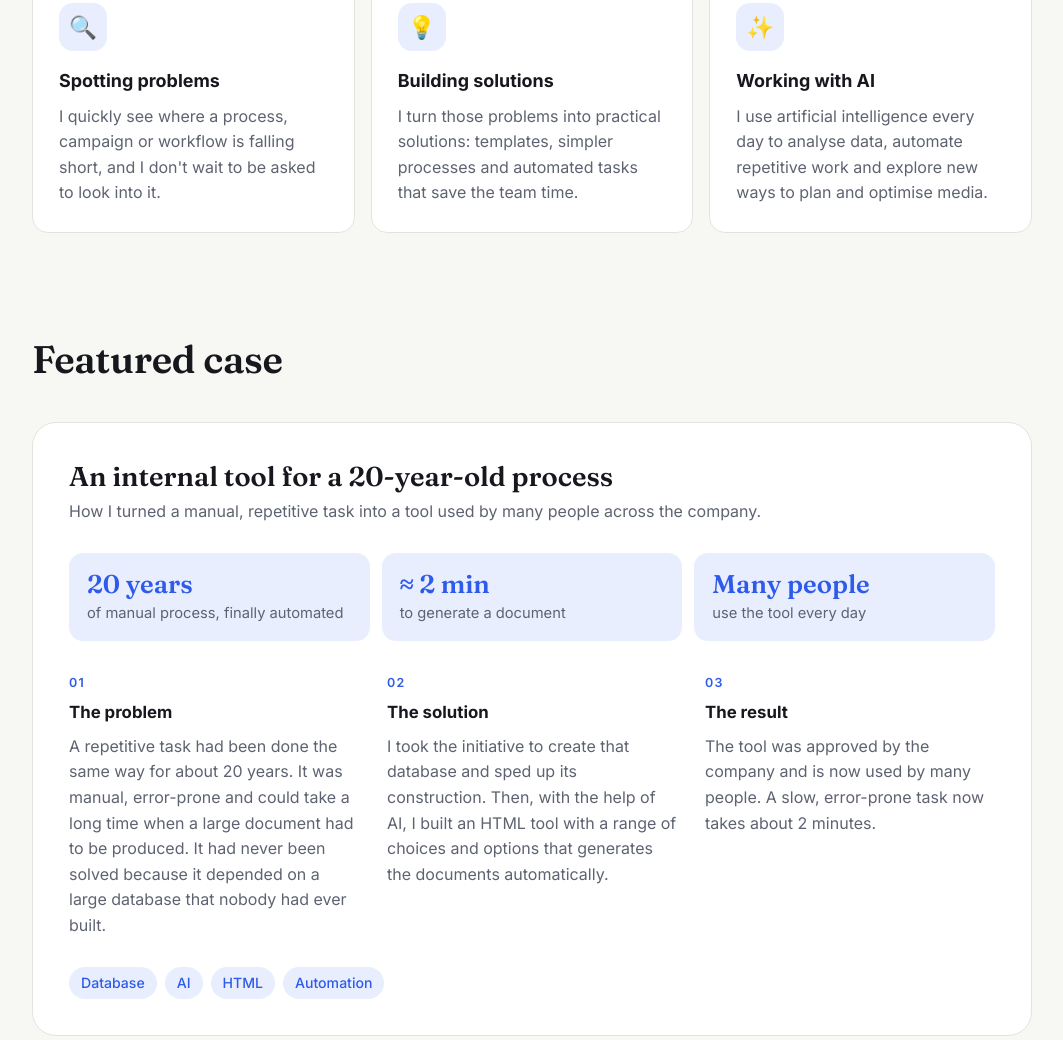
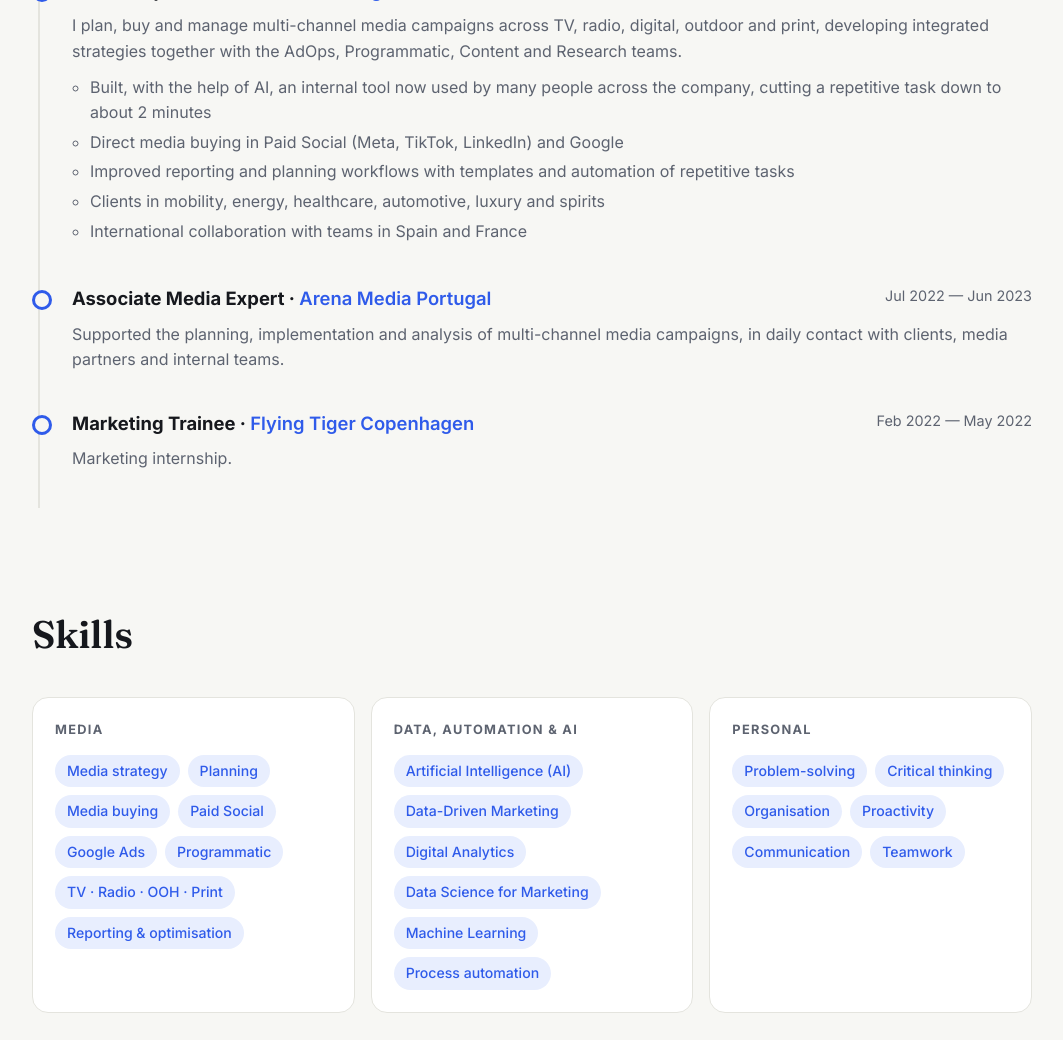
Before and after one commit to claudiarosa00/claudia-rosa, a plain HTML site: page index.html in a window 1280 px wide. Shown: the part 1599-2639 px from the top of the page, without its empty margins (108-1171 px from the left). Drawn offline with Linux system fonts and the light colour scheme.

Commit message:
Remover Como trabalho e Caso; certificações preparadas para PDF
Co-Authored-By: Claude Opus 5.5 <noreply@anthropic.com>
Claude-Session: https://claude.ai/code/session_01RrvrbJ8y34TfL2akXYAHAg

```diff
--- a/data.js
+++ b/data.js
@@ -41,6 +41,7 @@ window.SITE = {
       telefone: "Telefone",
       cv: "Descarregar CV",
       verProjeto: "Ver projeto →",
+      verCert: "Ver certificado",
       traduzido: "",
       tema: "Mudar tema",
     },
@@ -70,30 +71,9 @@ window.SITE = {
       { valor: "5+", legenda: "indústrias, de energia a luxo" },
     ],
 
-    abordagem: [
-      { icone: "🔍", titulo: "Detetar problemas", texto: "Tenho facilidade em perceber onde um processo, uma campanha ou um fluxo de trabalho está a falhar, e não espero que alguém me peça para olhar para isso." },
-      { icone: "💡", titulo: "Criar soluções", texto: "Transformo esses problemas em soluções práticas: templates, processos mais simples e tarefas automatizadas que poupam tempo à equipa." },
-      { icone: "✨", titulo: "Trabalhar com AI", texto: "Uso inteligência artificial no dia a dia para analisar dados, automatizar trabalho repetitivo e explorar novas formas de planear e otimizar media." },
-    ],
+    abordagem: [], // vazio = a secção "Como trabalho" não aparece
 
-    casos: [
-      {
-        titulo: "Uma ferramenta interna para um processo com 20 anos",
-        resumo: "Como transformei uma tarefa manual e repetitiva numa ferramenta usada por muitas pessoas na empresa.",
-        problema:
-          "Uma tarefa repetitiva era feita da mesma forma há cerca de 20 anos. Era manual, sujeita a erros e podia demorar bastante tempo quando era preciso gerar um documento grande. Nunca tinha sido resolvida porque dependia de uma grande base de dados que ninguém tinha construído.",
-        solucao:
-          "Tomei a iniciativa de criar essa base de dados e acelerei a sua construção. Depois, com a ajuda de AI, desenvolvi uma ferramenta em HTML, com várias escolhas e opções, que gera os documentos automaticamente.",
-        resultado:
-          "A ferramenta foi aprovada pela empresa e hoje é usada por muitas pessoas. Uma tarefa lenta e propensa a erros passou a fazer-se em cerca de 2 minutos.",
-        metricas: [
-          { valor: "20 anos", legenda: "de processo manual, finalmente automatizado" },
-          { valor: "≈ 2 min", legenda: "para gerar um documento" },
-          { valor: "Muitas pessoas", legenda: "usam a ferramenta todos os dias" },
-        ],
-        tags: ["Base de dados", "AI", "HTML", "Automação"],
-      },
-    ],
+    casos: [], // vazio = a secção "Caso em destaque" não aparece
 
     experiencia: [
       {
@@ -134,8 +114,8 @@ window.SITE = {
     ],
 
     certificacoes: [
-      { nome: "TikTok Media Buying Professional", emissor: "TikTok for Business", data: "2026" },
-      { nome: "Google Ads Display Certification", emissor: "Google Skillshop", data: "2026" },
+      { nome: "TikTok Media Buying Professional", emissor: "TikTok for Business", data: "2026", pdf: "" },
+      { nome: "Google Ads Display Certification", emissor: "Google Skillshop", data: "2026", pdf: "" },
     ],
 
     recomendacao: {
@@ -179,6 +159,7 @@ window.SITE = {
       telefone: "Phone",
       cv: "Download CV",
       verProjeto: "View project →",
+      verCert: "View certificate",
       traduzido: "Translated from Portuguese",
       tema: "Toggle theme",
     },
@@ -208,30 +189,9 @@ window.SITE = {
       { valor: "5+", legenda: "industries, from energy to luxury" },
     ],
 
-    abordagem: [
-      { icone: "🔍", titulo: "Spotting problems", texto: "I quickly see where a process, campaign or workflow is falling short, and I don't wait to be asked to look into it." },
-      { icone: "💡", titulo: "Building solutions", texto: "I turn those problems into practical solutions: templates, simpler processes and automated tasks that save the team time." },
-      { icone: "✨", titulo: "Working with AI", texto: "I use artificial intelligence every day to analyse data, automate repetitive work and explore new ways to plan and optimise media." },
-    ],
+    abordagem: [], // vazio = a secção "Como trabalho" não aparece
 
-    casos: [
-      {
-        titulo: "An internal tool for a 20-year-old process",
-        resumo: "How I turned a manual, repetitive task into a tool used by many people across the company.",
-        problema:
-          "A repetitive task had been done the same way for about 20 years. It was manual, error-prone and could take a long time when a large document had to be produced. It had never been solved because it depended on a large database that nobody had ever built.",
-        solucao:
-          "I took the initiative to create that database and sped up its construction. Then, with the help of AI, I built an HTML tool with a range of choices and options that generates the documents automatically.",
-        resultado:
-          "The tool was approved by the company and is now used by many people. A slow, error-prone task now takes about 2 minutes.",
-        metricas: [
-          { valor: "20 years", legenda: "of manual process, finally automated" },
-          { valor: "≈ 2 min", legenda: "to generate a document" },
-          { valor: "Many people", legenda: "use the tool every day" },
-        ],
-        tags: ["Database", "AI", "HTML", "Automation"],
-      },
-    ],
+    casos: [], // vazio = a secção "Caso em destaque" não aparece
 
     experiencia: [
       {
@@ -272,8 +232,8 @@ window.SITE = {
     ],
 
     certificacoes: [
-      { nome: "TikTok Media Buying Professional", emissor: "TikTok for Business", data: "2026" },
-      { nome: "Google Ads Display Certification", emissor: "Google Skillshop", data: "2026" },
+      { nome: "TikTok Media Buying Professional", emissor: "TikTok for Business", data: "2026", pdf: "" },
+      { nome: "Google Ads Display Certification", emissor: "Google Skillshop", data: "2026", pdf: "" },
     ],
 
     recomendacao: {
--- a/main.js
+++ b/main.js
@@ -91,7 +91,12 @@
 
     // Certificações
     const CE = S.certificacoes || [];
-    $("certs").innerHTML = CE.map((c) => `<div class="cert reveal"><span class="cert-ico">✓</span><div><b>${esc(c.nome)}</b><span>${esc(c.emissor)} · ${esc(c.data)}</span></div></div>`).join("");
+    $("certs").innerHTML = CE.map((c) => {
+      const href = c.pdf || c.link;
+      const tag = href ? "a" : "div";
+      const attrs = href ? ` href="${esc(href)}" target="_blank" rel="noopener"` : "";
+      return `<${tag} class="cert reveal"${attrs}><span class="cert-ico">✓</span><div><b>${esc(c.nome)}</b><span>${esc(c.emissor)} · ${esc(c.data)}</span>${href ? `<em>${esc(T.verCert)} →</em>` : ""}</div></${tag}>`;
+    }).join("");
     show("certificacoes", CE.length);
 
     // Recomendação
--- a/styles.css
+++ b/styles.css
@@ -180,7 +180,10 @@ a.card:hover { transform: translateY(-3px); box-shadow: var(--shadow); border-co
 .cert { display: flex; gap: 14px; align-items: center; background: var(--surface); border: 1px solid var(--line); border-radius: var(--radius); padding: 18px 22px; }
 .cert-ico { flex: none; width: 36px; height: 36px; border-radius: 50%; display: grid; place-items: center; background: var(--accent-soft); color: var(--accent); font-weight: 700; }
 .cert b { display: block; }
-.cert span { color: var(--muted); font-size: .92rem; }
+.cert span { display: block; color: var(--muted); font-size: .92rem; }
+.cert em { display: inline-block; margin-top: 4px; font-style: normal; font-weight: 600; font-size: .88rem; color: var(--accent); }
+a.cert { text-decoration: none; transition: transform .15s ease, box-shadow .15s ease, border-color .15s ease; }
+a.cert:hover { transform: translateY(-2px); box-shadow: var(--shadow); border-color: var(--accent); }
 
 /* RECOMENDAÇÃO */
 .quote { border-left: 4px solid var(--accent); padding: 8px 0 8px 28px; max-width: 760px; }
```
Also changed, not shown: 2 other files.
